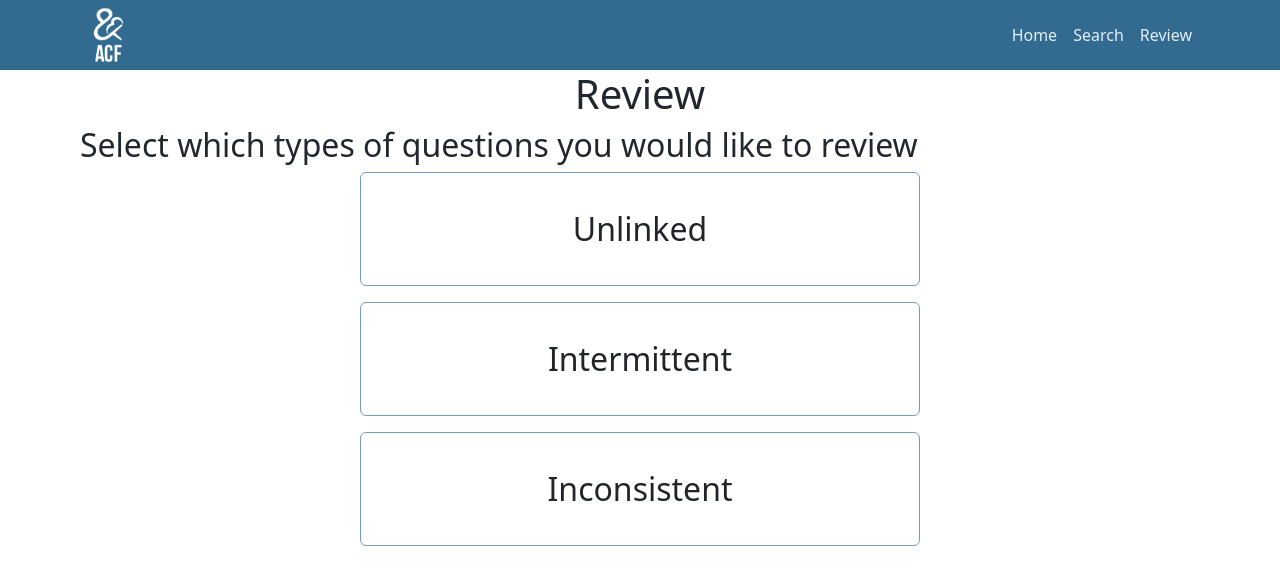
After one commit to HHS/ACF-pir-data, a Flask app: page /review/ in a window 1280 px wide. The commit adds this page. Shown: the top 585 px of the page. Run offline with Flask 3, Linux system fonts and the light colour scheme; parts of the project's set-up code (start-up, migrations or seed data) failed here and were passed over; some libraries are stand-ins or nearby versions.

Commit message:
dashboard: begin designing flashcards

```diff
--- a/PIR_Pipeline/src/pir_pipeline/dashboard/review.py
+++ b/PIR_Pipeline/src/pir_pipeline/dashboard/review.py
@@ -1,5 +1,5 @@
-import hashlib
 import json
+from hashlib import md5
 
 from flask import Blueprint, render_template, request, session
 
@@ -9,12 +9,38 @@ from pir_pipeline.utils.dashboard_utils import (
     get_matches,
     get_review_data,
 )
+from pir_pipeline.utils.utils import clean_name
 
-bp = Blueprint("review", __name__)
+bp = Blueprint("review", __name__, url_prefix="/review")
 
 
-@bp.route("/review", methods=["GET", "POST"])
-def review():
+@bp.route("/")
+def index():
+    return render_template("review/index.html")
+
+
+@bp.route("/flashcard")
+def flashcard():
+    db = get_db()
+
+    # Parse url string
+    review_type = request.args.get("review_type")
+
+    # Get data for review
+    data = get_review_data(review_type, db)
+    question = data[0:2]
+    session["review_list"] = data
+
+    # Get matches for the first record
+    matches = get_matches({"review-type": review_type, "record": question[1]}, db)
+
+    return render_template(
+        "review/flashcard.html", question=json.dumps(question), matches=matches
+    )
+
+
+@bp.route("/table", methods=["GET", "POST"])
+def table():
     """Handle rendering/data acquisition for the review page"""
     db = get_db()
 
@@ -49,7 +75,7 @@ def link():
     # Add a link/unlink entry to session
     if action == "build":
         link_dict = session.get("link_dict")
-        dict_id = hashlib.md5(str(data).encode("utf-8")).hexdigest()
+        dict_id = md5(str(data).encode("utf-8")).hexdigest()
         if link_dict:
             # May need to handle user selecting the same link twice, may not
             # if dict_id in link_dict:
--- a/PIR_Pipeline/src/pir_pipeline/dashboard/static/style.css
+++ b/PIR_Pipeline/src/pir_pipeline/dashboard/static/style.css
@@ -165,6 +165,12 @@ div.card-body {
 
 .table-box {
     overflow: scroll;
+    -ms-overflow-style: none;
+    scrollbar-width: none;
+}
+
+.table-box::-webkit-scrollbar {
+    display:none;
 }
 
 /* Errors */
@@ -180,3 +186,20 @@ div.card-body {
 tr[class*=" collapsible-row-"] {
     background: grey;
 }
+
+/* Card styling */
+.card {
+    width: 50%;
+    margin-bottom: 1em;
+}
+
+.card-body {
+    text-align: center;
+    font-size: 32px;
+}
+
+.card-container {
+    display: flex;
+    align-items: center;
+    flex-direction: column;
+}
--- a/PIR_Pipeline/src/pir_pipeline/dashboard/templates/base.html
+++ b/PIR_Pipeline/src/pir_pipeline/dashboard/templates/base.html
@@ -26,7 +26,7 @@
                         <a class="nav-link" href="{{ url_for("search.search") }}">Search</a>
                     </li>
                     <li class="nav-item">
-                        <a class="nav-link" href="{{ url_for("review.review") }}">Review</a>
+                        <a class="nav-link" href="{{ url_for("review.index") }}">Review</a>
                     </li>
                 </ul>
             </div>
--- /dev/null
+++ b/PIR_Pipeline/src/pir_pipeline/dashboard/templates/review/index.html
@@ -0,0 +1,32 @@
+{% extends "base.html" %}
+
+{% block header %}
+    <h1 class="page-title">{% block title %}Review{% endblock %}</h1>
+{% endblock %}
+
+{% block content %}
+    <h2>
+        Select which types of questions you would like to review
+    </h2>
+    <div class="card-container">
+        <div class="card" onclick="location.href='{{ url_for("review.flashcard", review_type="unlinked") }}'">
+            <div class="card-body">
+                Unlinked
+            </div>
+        </div>
+        <div class="card">
+            <div class="card-body">
+                Intermittent
+            </div>
+        </div>
+        <div class="card">
+            <div class="card-body">
+                Inconsistent
+            </div>
+        </div>
+    </div>
+{% endblock %}
+
+{% block scripts %}
+    <script type="module" src="{{ url_for('static', filename='review.js') }}"></script>
+{% endblock %}
```
Also changed, not shown: PIR_Pipeline/src/pir_pipeline/dashboard/templates/review/flashcard.html (added, +51 -0 lines), PIR_Pipeline/src/pir_pipeline/dashboard/templates/review/table.html (added, +29 -0 lines).
